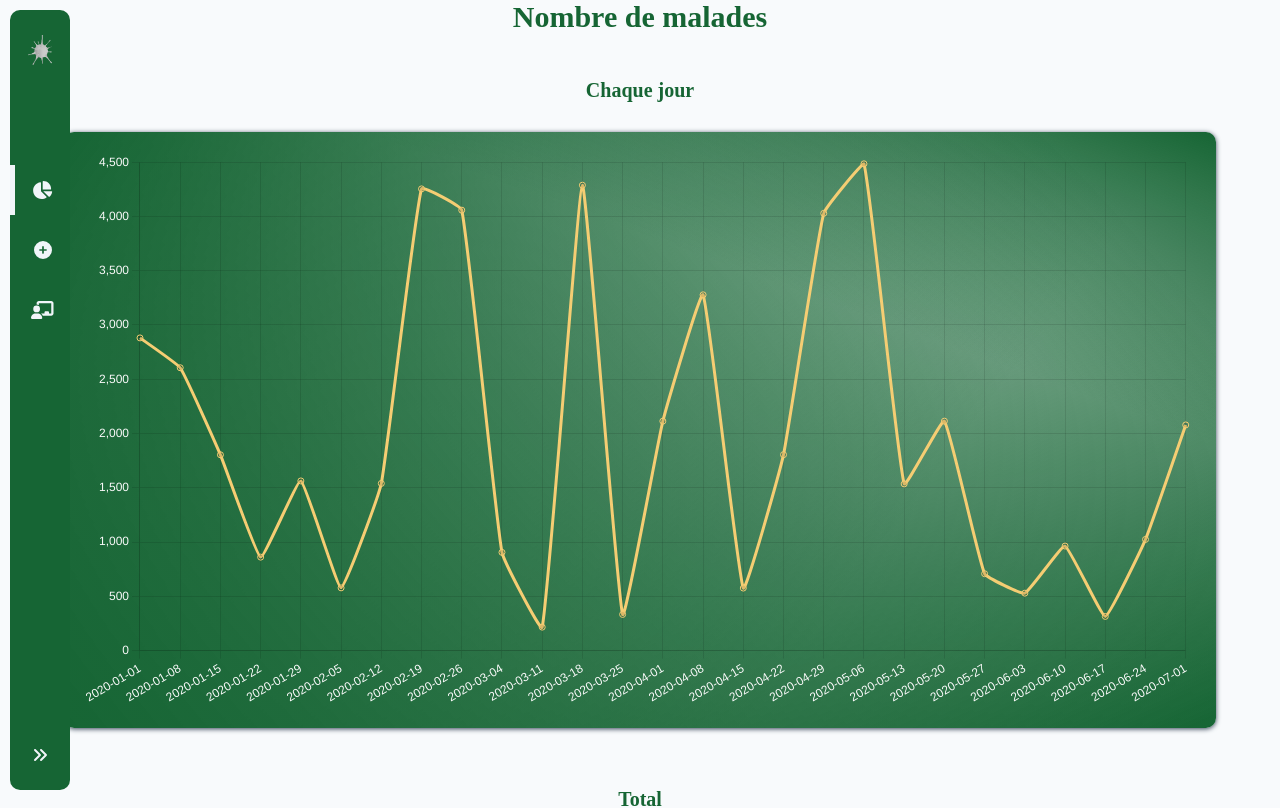
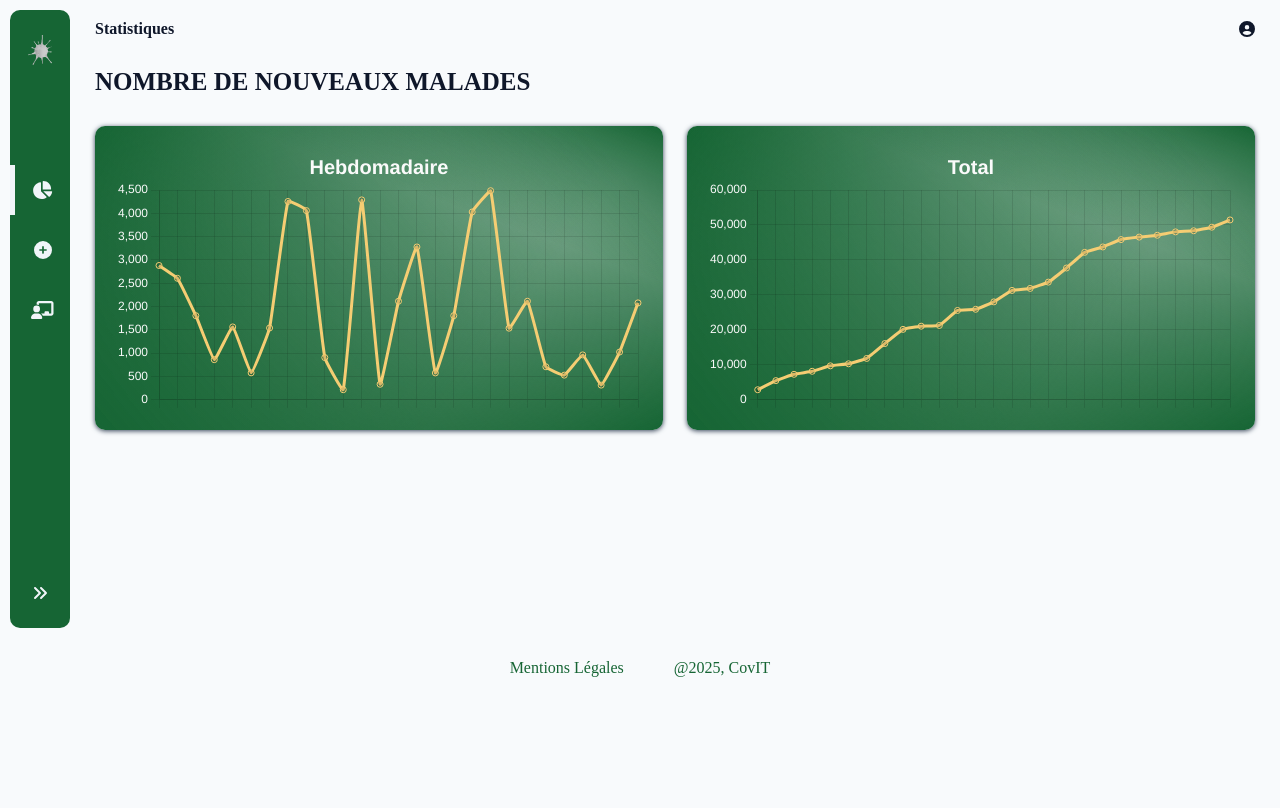
Before and after one commit to MisterPlop/CovIT-EPSIcurieux, a React (Create React App) app in the folder frontend/: page /statistiques in a window 1280 px wide. Shown: the top 808 px of the page. Built offline with nearby package versions, Linux system fonts and the light colour scheme; a web font is replaced by a local one.

Commit message:
navigation layout

```diff
--- a/frontend/src/Components/HOC/index.jsx
+++ b/frontend/src/Components/HOC/index.jsx
@@ -1,28 +1,26 @@
 import { useLocation } from "react-router-dom";
 
-import Header from './Header'
-import Footer from './Footer'
+import Header from "./Header";
+import Footer from "./Footer";
 import Title from "../Title";
 
 function HOC({ child, title }) {
-
   const Child = child;
 
   const { pathname } = useLocation();
 
   return (
-        <div id={pathname === "/" ? "home_body" : ""}>
-
+    <div id={pathname === "/" ? "home_body" : "navigation_body"}>
+      <div className="navigation_container">
         <Header />
 
         <main className="navigation_main">
           <Title title={title} />
           <Child />
         </main>
+      </div>
 
       <Footer />
-
-
     </div>
   );
 }
--- a/frontend/src/Components/Pages/Statitics/index.jsx
+++ b/frontend/src/Components/Pages/Statitics/index.jsx
@@ -31,7 +31,7 @@ export default function Stats() {
     labels: fakeDatasDaily.map((item) => item.date),
     datasets: [
       {
-        label: "Nombre de malades par semaine",
+        label: "Nombre de nouveaux malades  semaines",
         data: fakeDatasDaily.map((item) => item.value),
         fill: false,
         borderColor: "rgb(245, 205, 115)",
@@ -59,19 +59,50 @@ export default function Stats() {
         display: false,
         position: "top",
         labels: {
-          color: "rgb(250, 250, 250)", // Color for the legend text
+          color: "rgb(250, 250, 250)",
         },
       },
     },
     scales: {
       x: {
         ticks: {
-          color: "rgb(250, 250, 250)", // Color for the x-axis text
+          color: "rgb(250, 250, 250)",
+          display: false,
         },
       },
       y: {
         ticks: {
-          color: "rgb(250, 250, 250)", // Color for the y-axis text
+          color: "rgb(250, 250, 250)",
+        },
+      },
+    },
+  };
+  const optionsDaily = {
+    ...options,
+    plugins: {
+      ...options.plugins,
+      title: {
+        display: true,
+        text: 'Hebdomadaire', // Titre spécifique pour le graphique hebdomadaire
+        color: 'rgb(250, 250, 250)',
+        font: {
+          size: 20,
+          weight: 'bold',
+        },
+      },
+    },
+  };
+  const optionsCumulative = {
+    ...options,
+    plugins: {
+      ...options.plugins,
+      title: {
+        display: true,
+        text: 'Total', // Titre spécifique pour le graphique cumulatif
+        color: 'rgb(250, 250, 250)',
+        font: {
+          size: 20,
+          weight: 'bold',
         },
       },
     },
@@ -98,34 +129,29 @@ export default function Stats() {
   return (
     <>
       <section className="section-body">
-        <h2>Nombre de malades</h2>
-        <article  className="chart-article">
-          <h3>Chaque jour</h3>
+        <h2>Nombre de nouveaux malades</h2>
+        <div className="chart-container">
             <div className="chart-card">
               {!chartDataDaily ? (
                 <Loader />
               ) : (
                 <>
-                <Line data={chartDataDaily} options={options} />
+                  <Line data={chartDataDaily} options={optionsDaily} />
                 </>
               )}
             </div>
-        </article>
-
-        <article  className="chart-article">
-          <h3>Total</h3>
             <div className="chart-card">
               {!chartDataCumulative ? (
                 <Loader />
               ) : (
                 <>
-                <Line data={chartDataCumulative} options={options} />
+                  <Line data={chartDataCumulative} options={optionsCumulative} />
                 </>
               )}
             </div>
-        </article>
+        </div>
       </section>
-      <section className="section-end"></section>
+      <section className="section-end laptopAndDesktop-hidden"></section>
     </>
   );
 }
--- a/frontend/src/Components/Title/index.jsx
+++ b/frontend/src/Components/Title/index.jsx
@@ -1,12 +1,11 @@
-import { faArrowLeft, faEllipsis } from "@fortawesome/free-solid-svg-icons";
+import { faCircleUser } from "@fortawesome/free-solid-svg-icons";
 import { FontAwesomeIcon } from "@fortawesome/react-fontawesome";
 
 export default function Title({ title }) {
   return (
-    <section className={!title ? "hidden" : "section-title laptopAndDesktop-hidden"}>
-        <FontAwesomeIcon icon={faArrowLeft} />
+    <section className={!title ? "hidden" : "section-title"}>
         <h4>{title}</h4>
-        <FontAwesomeIcon icon={faEllipsis} />
+        <FontAwesomeIcon icon={faCircleUser} />
     </section>
   );
 }
--- a/frontend/src/style/app-laptop.css
+++ b/frontend/src/style/app-laptop.css
@@ -1,4 +1,4 @@
-@media screen and (min-width: 780px) {
+@media screen and (min-width: 781px) {
 
     /* GENERAL */
 
@@ -10,27 +10,40 @@
         display: none;
     }
 
+    /* PAGES */
+
+    .navigation_container {
+        width: 100%;
+        display: flex;
+    }
+
+    .navigation_main {
+        flex-grow: 1;
+        transition: width 0.3s ease;
+        margin: 0 25px 0 0;
+    }
+
     /* HEADER */
 
     .navigation_header {
         width: fit-content;
-        position: fixed;
-        left: 10px;
-        top: 10px;
-        bottom: 10px;
-        padding-bottom: 5px;
+        position: static;
         transform: translate(0);
         border-radius: 10px;
+        margin: 10px 25px 0 10px;
     }
 
     nav {
         flex-direction: column;
         align-items: start;
     }
-    nav a:first-child { /* image */
+
+    nav a:first-child {
+        /* image */
         border: none;
         margin: 25px auto 100px auto;
     }
+
     nav a {
         margin-bottom: 10px;
         border-top: none;
@@ -50,13 +63,41 @@
         transform: translateX(-50%);
         color: var(--white);
     }
+
     .nav-text-hidden {
         display: none;
     }
+
     .nav-text-visible {
         display: inline;
         margin-left: 15px;
     }
 
+    /* PAGES */
+
+    .section-body {
+        align-items: start;
+    }
+
+    /* STATISTICS */
+
+    .chart-container {
+        width: 100%;
+        flex-direction: row;
+        justify-content: space-between;
+    }
+
+    .chart-article {
+        margin: 25px;
+    }
+
+    .chart-card {
+        width: 49%;
+        padding: 20px;
+        background: var(--primaryGradientBkg);
+        border-radius: 10px;
+        box-shadow: 0 1px 5px 0 var(--backgroundDarkLess);
+    }
+
 
 }
--- a/frontend/src/style/app.css
+++ b/frontend/src/style/app.css
@@ -4,6 +4,7 @@
     --gold: rgb(245, 205, 115);
     --gold2: rgb(184, 149, 69);
     --gold3: rgb(122, 99, 43);
+    --text: #0f172a;
     --white: #f1f5f9;
     --whiter: #f8fafc;
     --primaryGradientBkg : linear-gradient(50deg, var(--primary), rgba(255, 255, 255, 0) 90.71%),
@@ -48,12 +49,10 @@ body {
 
 h2, h3, h4 {
     font-family: "Manrope Variable";
-    font-weight: 800;
-	color: var(--primary);
 }
 h2 {
-	font-size: 30px;
-	text-align: center;
+	font-size: 25px;
+    text-transform: uppercase;
     padding-bottom: 20px;
 }
 h3 {
@@ -161,35 +160,25 @@ footer {
 footer > * {
     margin: 0 25px;
     font-size: 16px;
-    font-weight: normal;
+    font-weight: 400;
 }
 
 /* PAGES */
 
 .notFound-container, .navigation_main {
-    width: 100vw;
-    /* min-height: 80vh; */
+    width: 90%;
+    margin: auto;
     display: flex;
     flex-direction: column;
     align-items: center;
 }
-
-/* TITLE */
-
-.section-title {
-    width: 100%;
-    padding: 20px;
-    margin-bottom: 10px;
-    display: flex;
-    align-items: center;
-    justify-content: space-between;
-    color: var(--primary);
+.notFound-container {
+    min-height: 90vh;
+    justify-content: center;
 }
 
-/* STATISTICS */
-
 .section-body {
-    width: 90%;
+    width: 100%;
     min-height: 70vh;
     display: flex;
     flex-direction: column;
@@ -198,13 +187,26 @@ footer > * {
 .section-end {
     height: 10vh;
 }
-.chart-article {
+
+/* TITLE */
+
+.section-title {
+    width: 100%;
+    padding: 20px 0;
+    margin-bottom: 10px;
+    display: flex;
+    align-items: center;
+    justify-content: space-between;
+    color: var(--black);
+}
+
+/* STATISTICS */
+
+.chart-container {
     width: 100%;
     display: flex;
     flex-direction: column;
     align-items: center;
-    justify-content: center;
-    margin: 25px;
 }
 .chart-card {
     width: 100%;
@@ -231,7 +233,7 @@ footer > * {
 }
 .add-datas-form label {
     color: var(--white);
-    font-weight: 800;
+    font-weight: 400;
     margin-bottom: 10px;
     font-size: 18px;
 }
```
Lines whose indentation alone changed are shown as unchanged.
